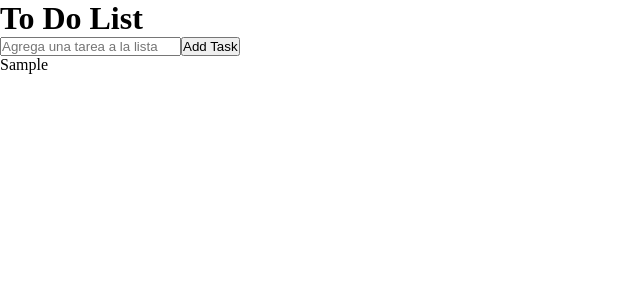
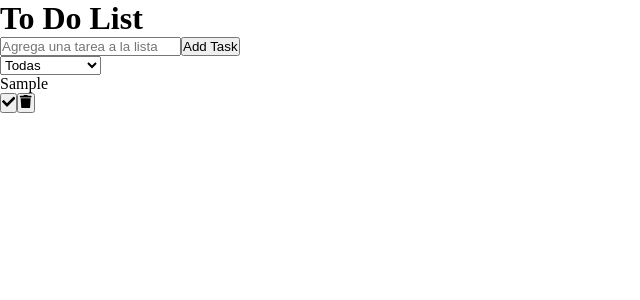
Before and after one commit to LuciaGuerraDiaz/ToDoList, a React (Vite) app: page / in a window 1280 px wide. Both pictures are taken after typing "Sample" into the empty fields and a click on the button "Add Task". Shown: the top 300 px of the page, without its empty margins (0-640 px from the left). Built offline with nearby package versions, Linux system fonts and the light colour scheme.

Commit message:
Creación de nuevos componentes Filter, TaskItem, integraciónde libreria de iconos

```diff
--- a/package.json
+++ b/package.json
@@ -11,7 +11,8 @@
   },
   "dependencies": {
     "react": "^19.2.8",
-    "react-dom": "^19.2.8"
+    "react-dom": "^19.2.8",
+    "react-icons": "^5.7.0"
   },
   "devDependencies": {
     "@types/react": "^19.2.18",
--- a/src/App.jsx
+++ b/src/App.jsx
@@ -1,35 +1,50 @@
 import { useState } from 'react';
-import Form from './components/Form'; // Nombre con mayúscula inicial
+import Form from './components/Form'; // Input de tareas
+import { TodoList } from './components/TodoList';
+import Filter from './components/Filter';
 
 function App() {
-const [tasks, setTasks] = useState([]);
+  const [tasks, setTasks] = useState([]);
 
-const handleAddTask = (text) => {
+  const handleAddTask = (text) => {
     const newTask = {
       id: crypto.randomUUID(), // Generar un ID
       text: text,
       completed: false
+      };
+    setTasks([...tasks, newTask]);
+    console.log('Tarea agregada:', newTask);
     };
 
-
-setTasks([...tasks, newTask]);
-    console.log('Tarea agregada:', newTask);
+  const handleToggleComplete = (id) => {
+    setTasks(
+      tasks.map((task) =>
+        task.id === id ? { ...task, completed: !task.completed } : task));
+    };
+  const handleDeleteTask = (id) => {
+    setTasks(tasks.filter((task) => task.id !== id));
   };
 
+  const [filter, setFilter] = useState('all');
+
+    const filteredTasks = tasks.filter((task) => {
+  if (filter === 'completed') return task.completed;
+  if (filter === 'pending') return !task.completed;
+  return true; // 'all'
+  });
 
   return (
 <div id="center">
       <h1>To Do List</h1>
       <Form onAddTask={handleAddTask} />
-
-      {/* Vista previa temporal de las tareas agregadas */}
-      <ul>
-        {tasks.map((task) => (
-          <li key={task.id}>{task.text}</li>
-        ))}
-      </ul>
+      <Filter filter={filter} onFilterChange={setFilter} />
+      <TodoList
+        tasks={filteredTasks}
+        onToggleComplete={handleToggleComplete}
+        onDelete={handleDeleteTask}
+      />
     </div>
   );
 }
 
-export default App
+export default App;
--- /dev/null
+++ b/src/components/Filter.jsx
@@ -0,0 +1,11 @@
+import { useState } from 'react';
+
+export default function Filter ({filter, onFilterChange}){
+    return (
+    <select value={filter} onChange={(e) => onFilterChange(e.target.value)}>
+    <option value="all">Todas</option>
+    <option value="completed">Completadas</option>
+    <option value="pending">Incompletas</option>
+    </select>
+  );
+}
--- /dev/null
+++ b/src/components/TaskItem.jsx
@@ -0,0 +1,34 @@
+import React from 'react';
+import { FaCheck, FaTrash } from 'react-icons/fa'
+export const TaskItem = ({eachItem, onToggleComplete, onDelete}) => {
+    return (
+    <div className = "task-item">
+        <span
+        style={{
+            textDecoration: eachItem.completed ? 'line-through' : 'none',
+            color: eachItem.completed ? '#8888' : '#000'
+        }}
+        >
+            {eachItem.text}
+        </span>
+
+        <div className="button-group">
+            {/* Ícono/Botón para alternar el estado completado (booleano) */}
+            <button
+                onClick={() => onToggleComplete(eachItem.id)}
+                className={`btn-check ${eachItem.completed ? 'completed' : ''}`}
+            >
+                <FaCheck />
+            </button>
+
+            {/* Ícono/Botón para eliminar la tarea */}
+            <button
+                onClick={() => onDelete(eachItem.id)}
+                className="btn-delete"
+            >
+                <FaTrash />
+            </button>
+        </div>
+    </div>
+    )
+}
--- a/src/components/ToDoList.jsx
+++ b/src/components/ToDoList.jsx
@@ -1,4 +1,21 @@
-const AddTask = ({Task}) => {
-    return
-    <h2>Task</h2>
-}
+import React from 'react';
+import { TaskItem } from './TaskItem'; // Importas el ítem individual que creamos antes
+
+export const TodoList = ({ tasks, onToggleComplete, onDelete }) => {
+  return (
+    <div className="todo-list">
+      {tasks.length === 0 ? (
+        <p>No hay tareas pendientes</p>
+      ) : (
+        tasks.map((singleTask) => (
+          <TaskItem
+            key={singleTask.id}
+            eachItem={singleTask}
+            onToggleComplete={onToggleComplete}
+            onDelete={onDelete}
+          />
+        ))
+      )}
+    </div>
+  );
+};
```
Also changed, not shown: src/components/Todo.jsx (deleted), 1 other file (tests, documents, lock files or other folders).
